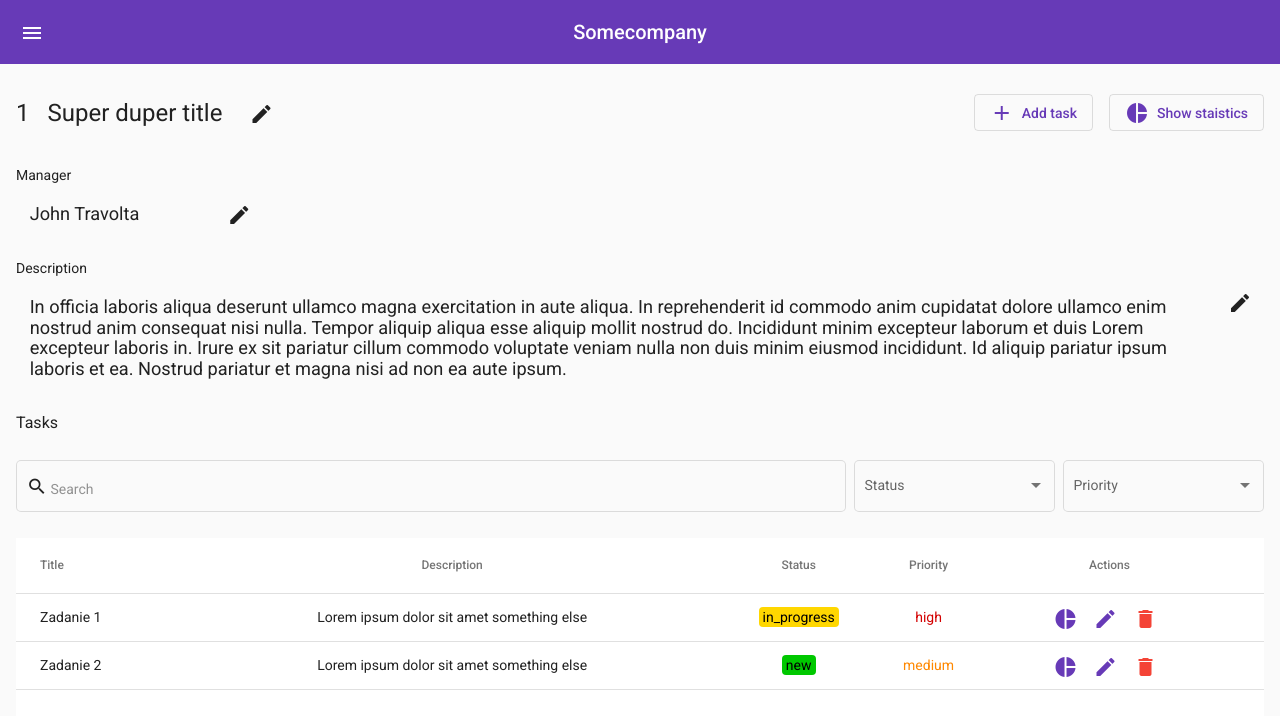
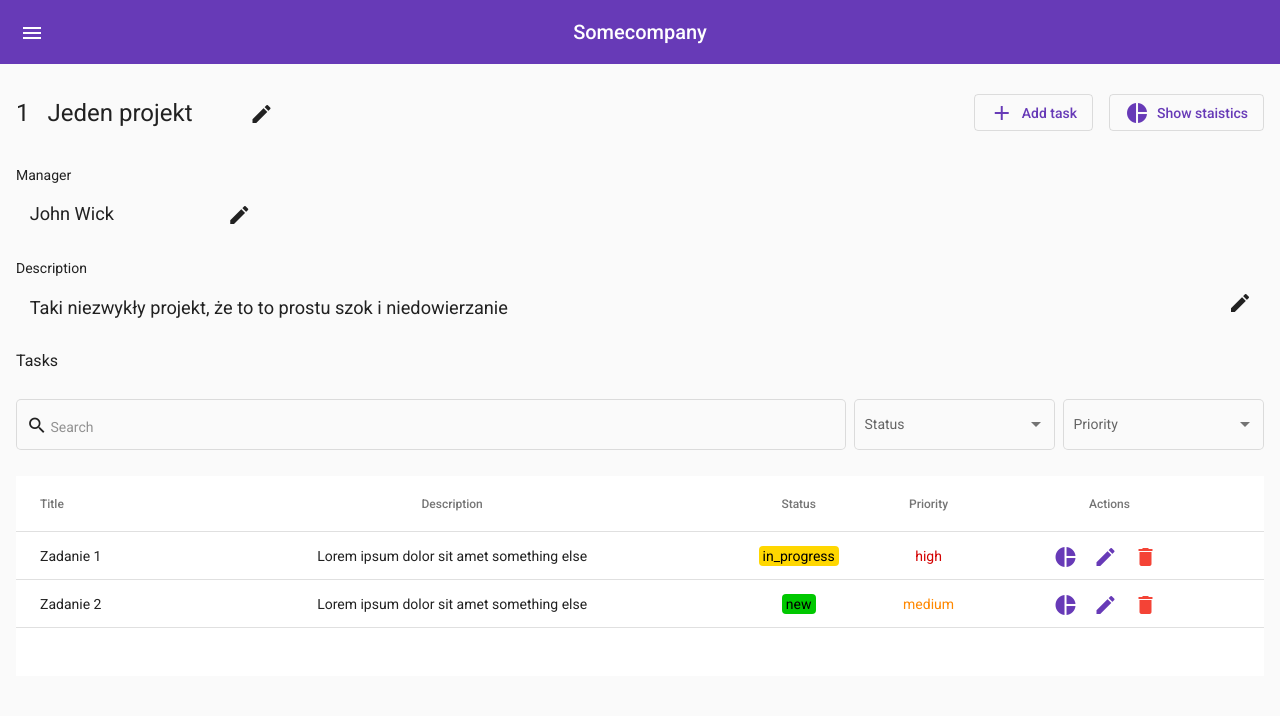
Before and after one commit to hwawrzacz/wtr-gui, an Angular app: page /projects/1 in a window 1280 px wide. Shown: the top 716 px of the page. Built offline with nearby package versions, Linux system fonts and the light colour scheme.

Commit message:
Add loading project from rest service
Add project rest service.
Update common rest service.
Update template.

```diff
--- /dev/null
+++ b/src/app/helpers/parsers.ts
@@ -0,0 +1,4 @@
+import { Employee } from '../model/employee'
+import { SimpleEmployee } from '../model/simple-employee';
+
+export const stringifyEmployee = (employee: Employee | SimpleEmployee) => `${employee.firstName} ${employee.lastName}`;
--- a/src/app/pages/project-details/project-details.component.html
+++ b/src/app/pages/project-details/project-details.component.html
@@ -35,7 +35,8 @@
     <h3>Manager</h3>
     <div class="editable-input-wrapper">
       <mat-form-field appearance="outline" [attr.readonly]="!isEditable('manager')">
-        <input matInput *ngIf="!isEditable('manager')" readonly [value]="'John Travolta'" />
+        <input matInput *ngIf="!isEditable('manager')" readonly
+          [value]="project ? stringifyManager(project.manager) : ''" />
         <mat-select *ngIf="isEditable('manager')" formControlName="manager">
           <!-- <div disabled>Loading data</div> -->
           <!-- <mat-option *ngFor="let manager of getManagers | async" [value]="manager.id">{{ manager.firstName + ' ' + manager.lastName | titlecase}}</mat-option> -->
--- a/src/app/pages/project-details/project-details.component.ts
+++ b/src/app/pages/project-details/project-details.component.ts
@@ -1,11 +1,16 @@
-import { typeWithParameters } from '@angular/compiler/src/render3/util';
 import { Component, OnInit } from '@angular/core';
 import { FormBuilder, FormGroup, Validators } from '@angular/forms';
 import { Router } from '@angular/router';
-import { Observable } from 'rxjs';
+import { of } from 'rxjs';
+import { catchError, tap } from 'rxjs/operators';
 import { CommonItemDetailsComponent } from 'src/app/components/common-item-details/common-item-details.component';
+import { stringifyEmployee } from 'src/app/helpers/parsers';
 import { Employee } from 'src/app/model/employee';
+import { Filter } from 'src/app/model/filter';
 import { Project } from 'src/app/model/project';
+import { Query } from 'src/app/model/query';
+import { SimpleEmployee } from 'src/app/model/simple-employee';
+import { ProjectRestService } from 'src/app/services/project-rest.service';
 
 @Component({
   selector: 'app-project-details',
@@ -13,8 +18,8 @@ import { Project } from 'src/app/model/project';
   styleUrls: ['../../components/common-item-details/common-item-details.component.scss', './project-details.component.scss']
 })
 export class ProjectDetailsComponent extends CommonItemDetailsComponent<Project> implements OnInit {
-  readonly: boolean;
   private _form: FormGroup;
+  private _initialProject: Project;
   private _editables: Map<string, boolean>;
 
   //#region Getters and setters
@@ -25,18 +30,41 @@ export class ProjectDetailsComponent extends CommonItemDetailsComponent<Project>
   get form(): FormGroup {
     return this._form;
   }
+
+  get project(): Project {
+    return this._initialProject;
+  }
   //#endregion
 
-  constructor(router: Router, private _formBuilder: FormBuilder) {
+  constructor(router: Router, private _formBuilder: FormBuilder, private _restService: ProjectRestService) {
     super(router);
-    this.readonly = true;
   }
 
   ngOnInit(): void {
     super.ngOnInit();
+    this._form = this.buildEmptyForm();
     this.reinitializeEditables();
-    this.reinitializeForm();
+    this.loadData();
   }
+
+  //#region Data loaders
+  private loadData() {
+    const projectFilter = { name: 'stringId', value: [`${this.stringId}`] } as Filter;
+    const projectQuery = { searchString: '', filters: [projectFilter] } as Query;
+    this._restService.get(projectQuery)
+      .pipe(
+        tap(proj => {
+          if (!!proj) {
+            this._initialProject = proj;
+            console.log('project');
+            console.log(this._initialProject);
+            this.reinitializeForm();
+          }
+        }),
+        catchError(err => of(console.log(err)))
+      ).subscribe();
+  }
+  //#endregion
 
   //#region Initializers
   private reinitializeEditables(): void {
@@ -53,12 +81,17 @@ export class ProjectDetailsComponent extends CommonItemDetailsComponent<Project>
 
   private buildForm(): FormGroup {
     return this._formBuilder.group({
-      // title: [this._item.title, [Validators.required]],
-      // manager: [this._item.manager, [Validators.required]],
-      // description: [this._item.description]
-      title: ['Super duper title', [Validators.required]],
-      manager: [2, [Validators.required]],
-      description: ['In officia laboris aliqua deserunt ullamco magna exercitation in aute aliqua. In reprehenderit id commodo anim cupidatat dolore ullamco enim nostrud anim consequat nisi nulla. Tempor aliquip aliqua esse aliquip mollit nostrud do. Incididunt minim excepteur laborum et duis Lorem excepteur laboris in. Irure ex sit pariatur cillum commodo voluptate veniam nulla non duis minim eiusmod incididunt. Id aliquip pariatur ipsum laboris et ea. Nostrud pariatur et magna nisi ad non ea aute ipsum.']
+      title: [this._initialProject.title, [Validators.required]],
+      manager: [this._initialProject.manager.id, [Validators.required]],
+      description: [this._initialProject.description]
+    });
+  }
+
+  private buildEmptyForm(): FormGroup {
+    return this._formBuilder.group({
+      title: ['', [Validators.required]],
+      manager: [null, [Validators.required]],
+      description: ['']
     });
   }
   //#endregion
@@ -94,4 +127,10 @@ export class ProjectDetailsComponent extends CommonItemDetailsComponent<Project>
     this.disableEdition(name);
   }
   //#endregion
+
+  //#region Helpers
+  stringifyManager(manager: Employee | SimpleEmployee): string {
+    return stringifyEmployee(manager);
+  }
+  //#endregion
 }
--- a/src/app/services/common-rest.service.ts
+++ b/src/app/services/common-rest.service.ts
@@ -1,5 +1,5 @@
 import { HttpClient } from '@angular/common/http';
-import { Inject, Injectable } from '@angular/core';
+import { Injectable } from '@angular/core';
 import { Observable, of } from 'rxjs';
 import { delay } from 'rxjs/operators';
 import { Query } from '../model/query';
@@ -19,7 +19,8 @@ export class CommonRestService<T> {
   // TODO (HW): Add common request
   public get(query: Query): Observable<any> {
     const searchString = query.searchString
-    return of(
+    return this._mockData.hasOwnProperty('length') ?
+      of(
         this._mockData
           .filter(item => {
             return (
@@ -34,6 +35,7 @@ export class CommonRestService<T> {
               (item.lastName && item.lastName.includes(searchString))
             );
           })
-    ).pipe(delay(2000));
+      ).pipe(delay(2000))
+      : of(this._mockData).pipe(delay(2000));
   }
 }
--- /dev/null
+++ b/src/app/services/project-rest.service.ts
@@ -0,0 +1,18 @@
+import { HttpClient } from '@angular/common/http';
+import { Injectable } from '@angular/core';
+import { mockProjects } from '../model/mock-data';
+import { Project } from '../model/project';
+import { CommonRestService } from './common-rest.service';
+
+@Injectable({
+  providedIn: 'root'
+})
+export class ProjectRestService extends CommonRestService<Project> {
+
+  constructor(http: HttpClient) {
+    super(http);
+    this._mockData = mockProjects[0];
+  }
+
+  //TODO (HW): Will tasks be got from project endpoint, or filtered from task endpoint
+}
```
Lines whose indentation alone changed are shown as unchanged.
